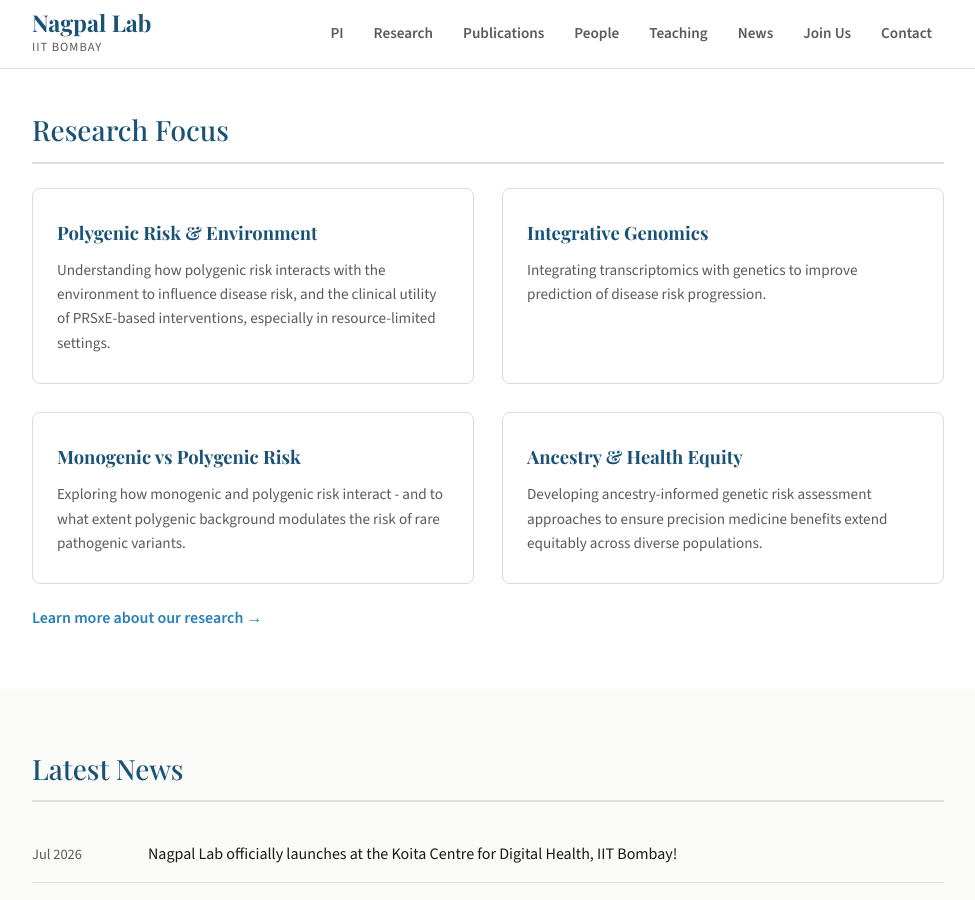
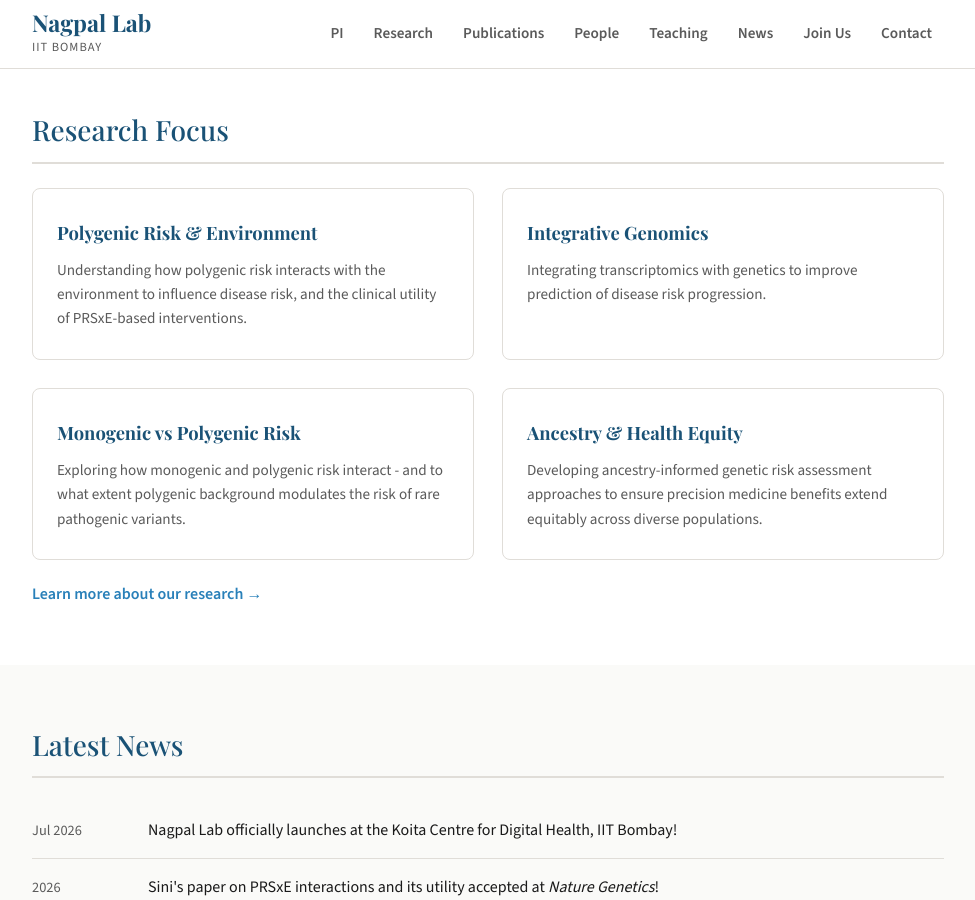
Before and after one commit to nagpallab/nagpallab.github.io, a Jekyll site: the page built from index.html, in a window 1280 px wide and 900 px high, scrolled down 348 px. Shown: the whole window, without its empty margins (152-1127 px from the left). Built offline with Jekyll 4.4.1, drawn with Linux system fonts in a browser that asks for light colours.

Commit message:
Update index.html

```diff
--- a/index.html
+++ b/index.html
@@ -26,7 +26,7 @@ title: Home
 
       <a href="/research/#prsxe" class="research-card">
         <h3>Polygenic Risk &amp; Environment</h3>
-        <p>Understanding how polygenic risk interacts with the environment to influence disease risk, and the clinical utility of PRSxE-based interventions, especially in resource-limited settings.</p>
+        <p>Understanding how polygenic risk interacts with the environment to influence disease risk, and the clinical utility of PRSxE-based interventions.</p>
       </a>
 
       <a href="/research/#integrative" class="research-card">
```
